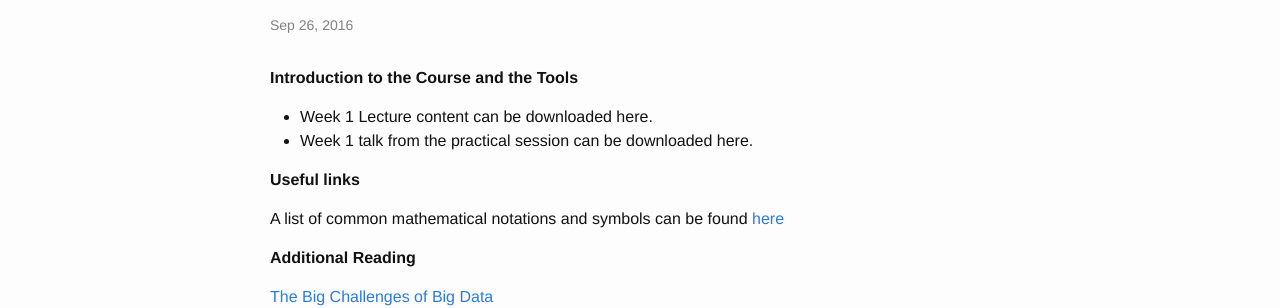
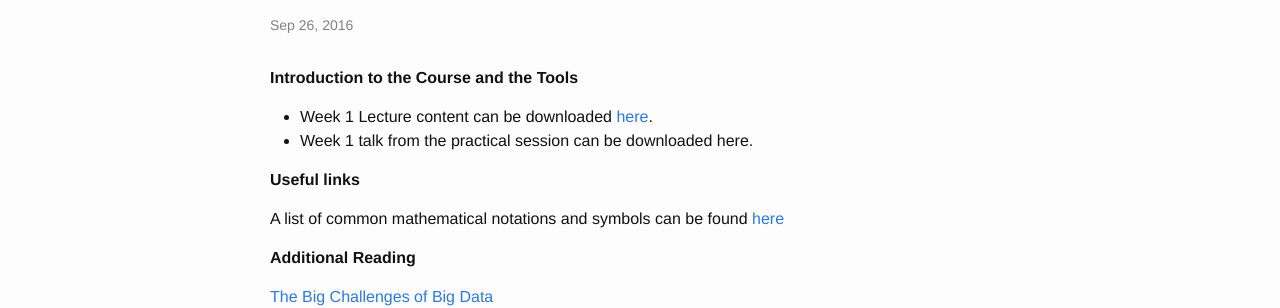
Before and after one commit to sods/bioinformatics, a Jekyll site: the page built from _posts/2016-09-26-week-1-introduction-and-course-tools.md, in a window 1280 px wide. Shown: the part 480-788 px from the top of the page. Built offline with Jekyll 4.4.1, drawn with Linux system fonts in a browser that asks for light colours; comment, search, counter and statistics services are not loaded; part of the change alters nothing that is shown.

```diff
--- a/_posts/2016-09-26-week-1-introduction-and-course-tools.md
+++ b/_posts/2016-09-26-week-1-introduction-and-course-tools.md
@@ -8,7 +8,7 @@ session: 2016-2017
 tagline: Introduction to the Course and the Tools
 ---
 
-* Week 1 Lecture content can be downloaded here.
+* Week 1 Lecture content can be downloaded [here](http://opendsi.cc/bioinformatics/assets/Lecture_Wk1.pdf).
 * Week 1 talk from the practical session can be downloaded here.
 
 **Useful links**
```
